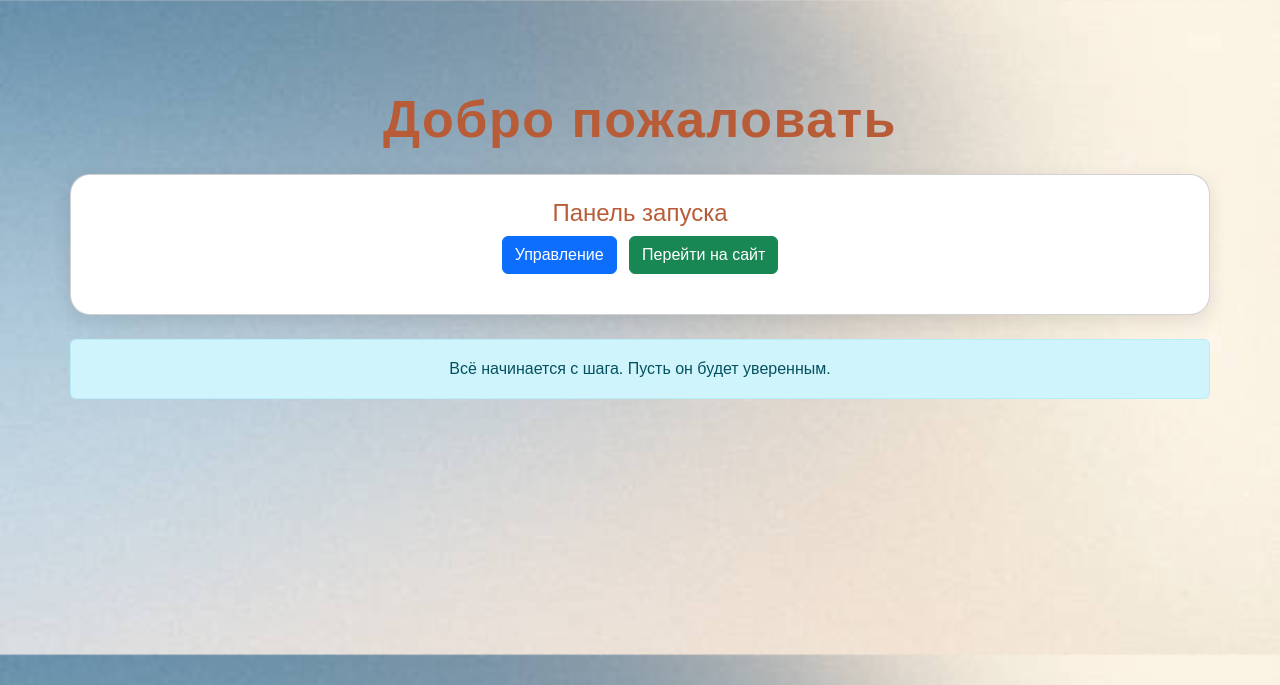
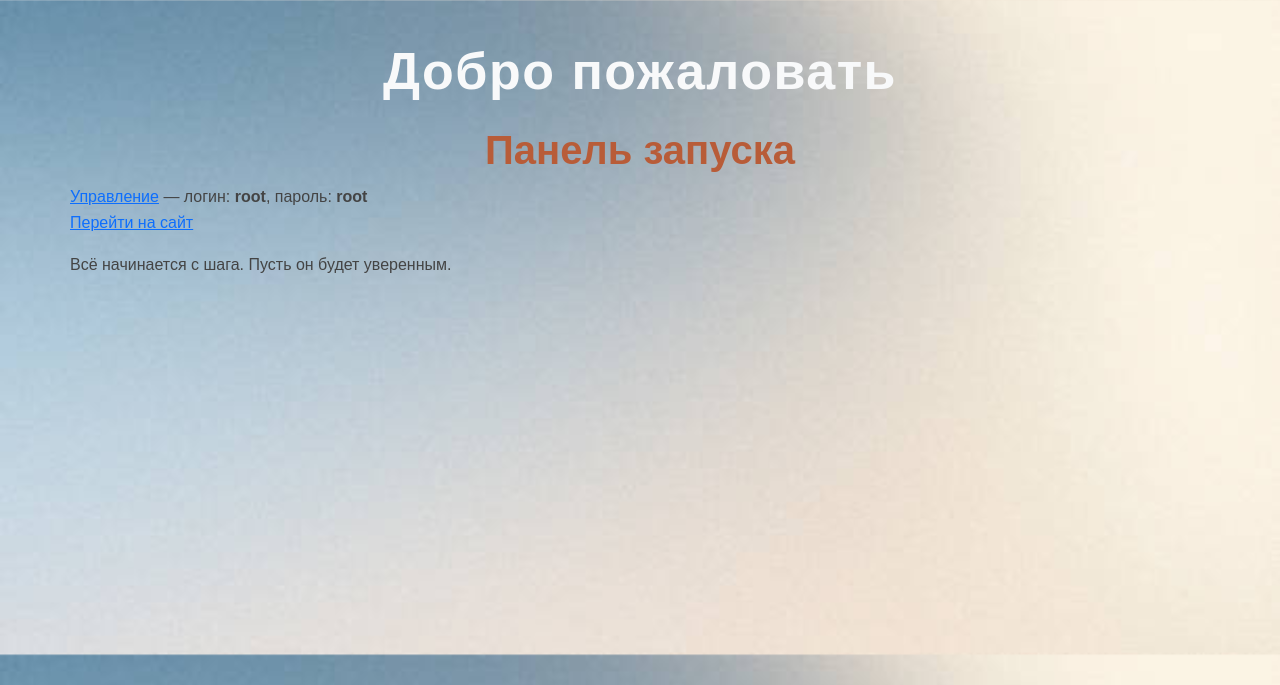
Before and after one commit to PeterKrupsky/Django22-1, a Django app: page / in a window 1280 px wide. Shown: the top 685 px of the page. Run offline with Django 4.2, Linux system fonts and the light colour scheme.

Commit message:
Update index.html

```diff
--- a/site_app/templates/index.html
+++ b/site_app/templates/index.html
@@ -1,40 +1,37 @@
 <!doctype html>
 <html lang="ru">
-{% load static %}
 <head>
     <meta charset="utf-8">
-    <meta name="viewport" content="width=device-width, initial-scale=1">
-    <title>Добро пожаловать</title>
+    <meta content="width=device-width, initial-scale=1" name="viewport">
+    <title style="color:rgb(0, 0, 0)">Добро пожаловать</title>
 
-    <!-- Bootstrap -->
     <link href="https://cdn.jsdelivr.net/npm/bootstrap@5.2.3/dist/css/bootstrap.min.css" rel="stylesheet">
-
-    <!-- Твой кастомный CSS -->
-    <link href="{% static 'site_app/css/mstylee.css' %}" rel="stylesheet">
+    <link href="/static/css/mstylee.css" rel="stylesheet">
 </head>
 
 <body>
-    <div class="container mt-5">
+    <div class="container">
 
-        <header class="mb-4">
-            <h1 class="text-center">Добро пожаловать</h1>
+        <header class="header-dark mb-4">
+            <h1 class="text-light" style="color:rgb(0, 0, 0)">Добро пожаловать</h1>
         </header>
 
-        <div class="card p-4 mb-4">
-            <h2 class="h4">Панель запуска</h2>
+        <div class="card-custom">
+            <h2 class="text-accent">Панель запуска</h2>
             <p>
-                <a href="{% url 'admin:index' %}" class="btn btn-primary me-2">Управление</a>
-                <a href="{% url 'site_app:page' 1 %}" class="btn btn-success">Перейти на сайт</a>
+                <a href="http://127.0.0.1:8000/admin" class="link-accent">Управление</a> — логин: <b>root</b>, пароль: <b>root</b><br>
+                <a href="http://127.0.0.1:8000/page/1" class="link-accent">Перейти на сайт</a>
             </p>
         </div>
 
-        <div class="alert alert-info text-center">
-            Всё начинается с шага. Пусть он будет уверенным.
+        <div class="card-custom">
+            <p class="italic-note">
+                Всё начинается с шага. Пусть он будет уверенным.
+            </p>
         </div>
 
     </div>
 
-    <!-- Bootstrap JS -->
     <script src="https://cdn.jsdelivr.net/npm/bootstrap@5.2.2/dist/js/bootstrap.bundle.min.js"></script>
-</body>
-</html>
+    </body>
+    </html>
```
